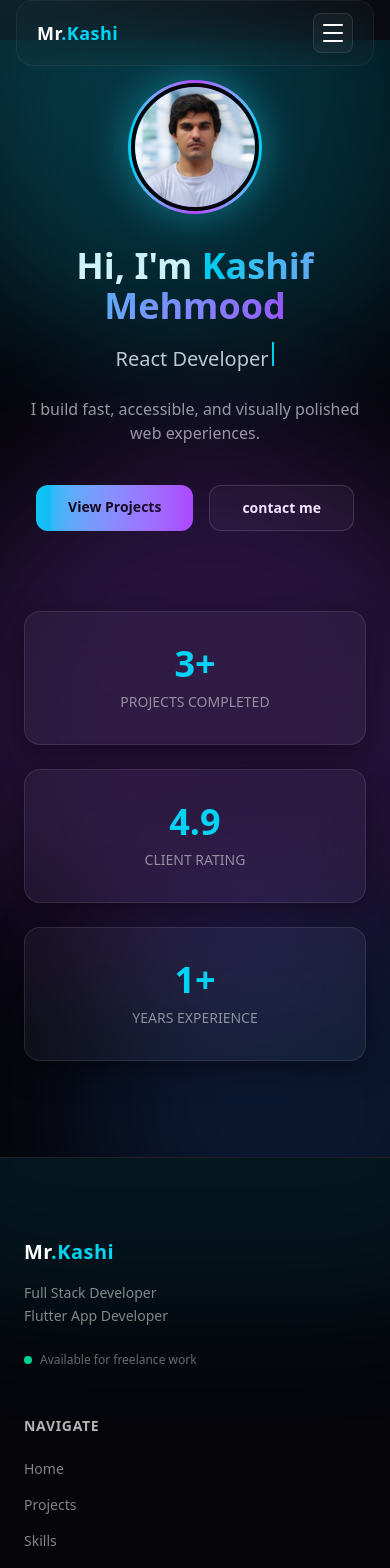
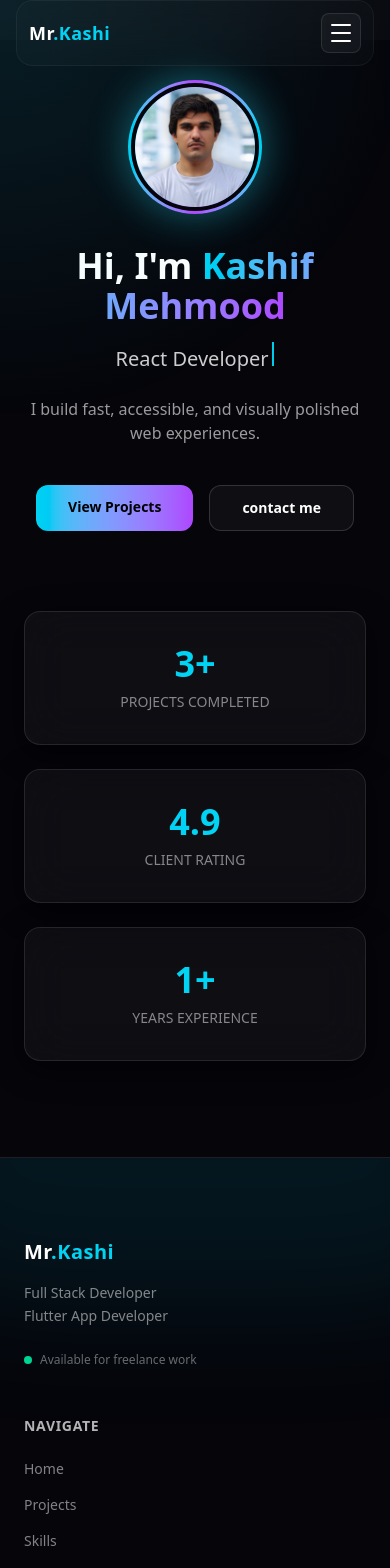
Before and after one commit to codewithkashif17/my_portfolio, a React (Vite) app: page / in a window 390 px wide. Shown: the top 1568 px of the page. Built offline with nearby package versions, Linux system fonts and the light colour scheme.

Commit message:
portfolio-v1-backup

```diff
--- a/src/components/Navbar.jsx
+++ b/src/components/Navbar.jsx
@@ -42,11 +42,11 @@ export default function Navbar() {
         initial={{ y: -24, opacity: 0 }}
         animate={{ y: 0, opacity: 1 }}
         transition={{ duration: 0.5, ease: "easeOut" }}
-        className={`fixed inset-x-0 top-0 z-50 transition-all duration-300 ${scrolled ? "py-0" : "py-0"
+        className={`fixed inset-x-0 top-0 z-10 transition-all duration-300 ${scrolled ? "py-0" : "py-0"
           }`}
       >
         <nav
-          className={` flex max-w-full items-center justify-between rounded-2xl border px-5 py-3 backdrop-blur-xl transition-all duration-300 sm:px-8 ${scrolled
+          className={` flex max-w-full items-center justify-between rounded-2xl border px-3 py-3 backdrop-blur-xl transition-all duration-300 sm:px-8 ${scrolled
               ? "border-white/10 bg-white/[0.05] shadow-[0_8px_32px_rgba(0,0,0,0.45)]"
               : "border-white/5 bg-white/[0.02]"
             } mx-4 md:mx-auto`}
--- a/src/pages/Home.jsx
+++ b/src/pages/Home.jsx
@@ -15,9 +15,9 @@ export default function Home() {
 
             <MouseGlow x={mouse.x} y={mouse.y} />
 
-            <FloatingShape className="top-[-10%] left-[-10%] h-[28rem] w-[28rem] bg-cyan-500/20" />
+            {/* <FloatingShape className="top-[-10%] left-[-10%] h-[28rem] w-[28rem] bg-cyan-500/20" />
             <FloatingShape className="top-[40%] right-[-15%] h-[32rem] w-[32rem] bg-purple-500/20" />
-            <FloatingShape className="bottom-[-15%] left-[20%] h-[24rem] w-[24rem] bg-blue-500/15" />
+            <FloatingShape className="bottom-[-15%] left-[20%] h-[24rem] w-[24rem] bg-blue-500/15" /> */}
             <Hero />
             <Stats />
 
```
